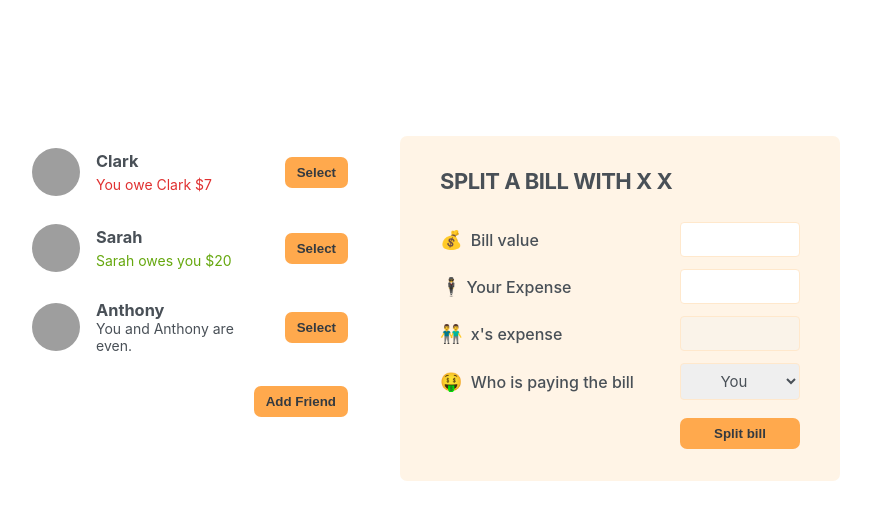
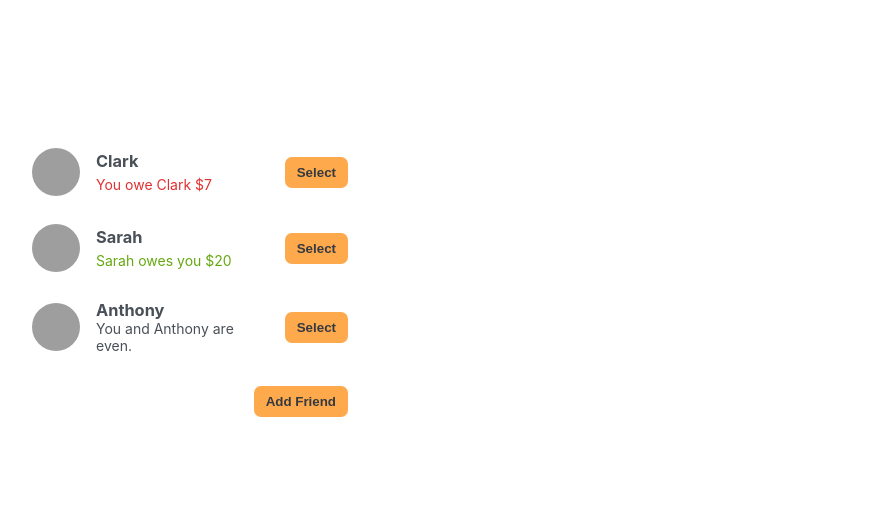
Before and after one commit to entibimenya05/eat-n-split-v2, a React (Create React App) app: page / in a window 1280 px wide. Shown: the top 520 px of the page, without its empty margins (210-1081 px from the left). Built offline with nearby package versions, Linux system fonts and the light colour scheme; grey boxes are pictures that could not be loaded.

Commit message:
selecting a friend

```diff
--- a/src/App.js
+++ b/src/App.js
@@ -29,6 +29,8 @@
   const [friends, setFriends] = useState(initialFriends);
   //display the form AddFriend conditionally
   const [showAddFriend, setShowAddFriend] = useState(false);
+  //selecting a friend
+  const [selectedFriend, setSelectedFriend] = useState(null);
   function handleShowAddFriend() {
     setShowAddFriend((show) => !show);
   }
@@ -38,17 +40,31 @@
     //to  hide the form after submitting
     setShowAddFriend(false);
   }
+  //set the selected friend to the friend object it will receive
+  function handleSelection(friend) {
+    // setSelectedFriend(friend);
+    //to make the Close button work
+    //currently selected friend does not allways exist hence use ? optional chaining
+    setSelectedFriend((cur) => (cur?.id === friend.id ? null : friend));
+    //select friend firsh then hide AddFriendForm
+    setShowAddFriend(false);
+  }
   return (
     <div className="app">
       <div className="sidebar">
-        <FriendsList friends={friends} />
+        <FriendsList
+          friends={friends}
+          onSelection={handleSelection}
+          selectedFriend={selectedFriend}
+        />
         {/*conditioanally showAddFrien*/}
         {showAddFriend && <FormAddFriend onAddFriend={handleAddFriend} />}
         <Button onClick={handleShowAddFriend}>
           {showAddFriend ? "Close" : "Add Friend"}
         </Button>
       </div>
-      <FormSplitBill />
+      {/*conditionally display SplitBillForm*/}
+      {selectedFriend && <FormSplitBill selectedFriend={selectedFriend} />}
     </div>
   );
 }
--- a/src/FormSplitBill.js
+++ b/src/FormSplitBill.js
@@ -1,19 +1,19 @@
 import Button from "./Button";
 
-function FormSplitBill() {
+function FormSplitBill({ selectedFriend }) {
   return (
     <form className="form-split-bill">
-      <h2>Split a bill with X x</h2>
+      <h2>Split a bill with {selectedFriend.name} </h2>
       <label>💰 Bill value</label>
       <input type="text" />
       <label>🕴Your Expense</label>
       <input type="text" />
-      <label>👬 x's expense</label>
+      <label>👬 {selectedFriend.name}'s expense</label>
       <input type="text" disabled />
       <label> 🤑 Who is paying the bill</label>
       <select>
         <option value="user">You</option>
-        <option value="friend">Friend</option>
+        <option value="friend">{selectedFriend.name}</option>
       </select>
       <Button>Split bill</Button>
     </form>
--- a/src/Friend.js
+++ b/src/Friend.js
@@ -1,8 +1,9 @@
 import Button from "./Button";
 
-function Friend({ friend }) {
+function Friend({ friend, onSelection, selectedFriend }) {
+  const isSelected = selectedFriend?.id === friend.id;
   return (
-    <li>
+    <li className={isSelected ? "selected" : ""}>
       <img src={friend.image} alt={friend.name} />
       <h3>{friend.name}</h3>
       {friend.balance < 0 && (
@@ -16,7 +17,9 @@
         </p>
       )}
       {friend.balance === 0 && <p>You and {friend.name} are even.</p>}
-      <Button>Select</Button>
+      <Button onClick={() => onSelection(friend)}>
+        {isSelected ? "Close" : "Select"}
+      </Button>
     </li>
   );
 }
--- a/src/FriendsList.js
+++ b/src/FriendsList.js
@@ -1,11 +1,16 @@
 import Friend from "./Friend";
 
-function FriendsList({ friends, onAddFriend }) {
+function FriendsList({ friends, onAddFriend, onSelection, selectedFriend }) {
   // const friends = initialFriends;
   return (
     <ul>
       {friends.map((friend) => (
-        <Friend friend={friend} key={friend.id} />
+        <Friend
+          friend={friend}
+          key={friend.id}
+          onSelection={onSelection}
+          selectedFriend={selectedFriend}
+        />
       ))}
     </ul>
   );
```
